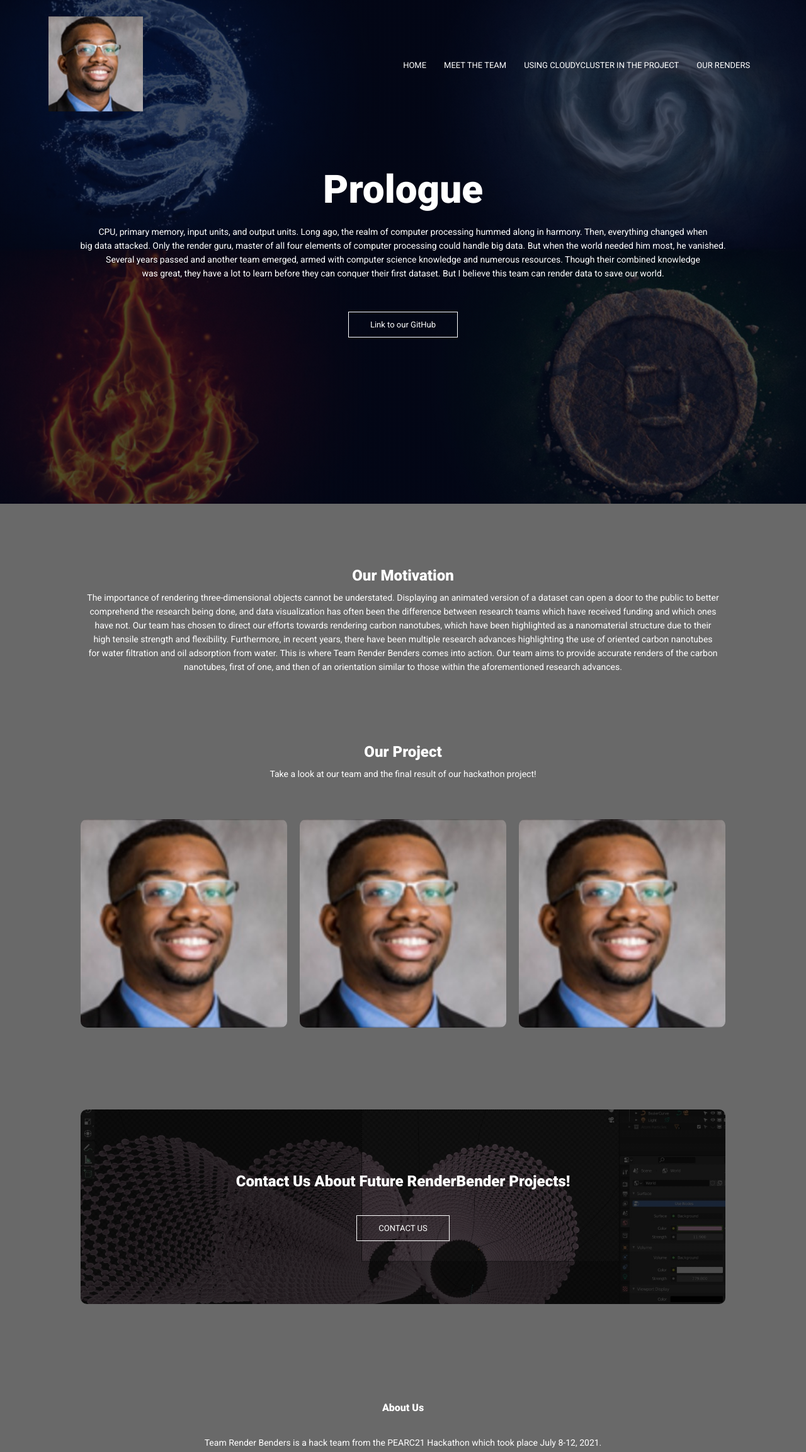
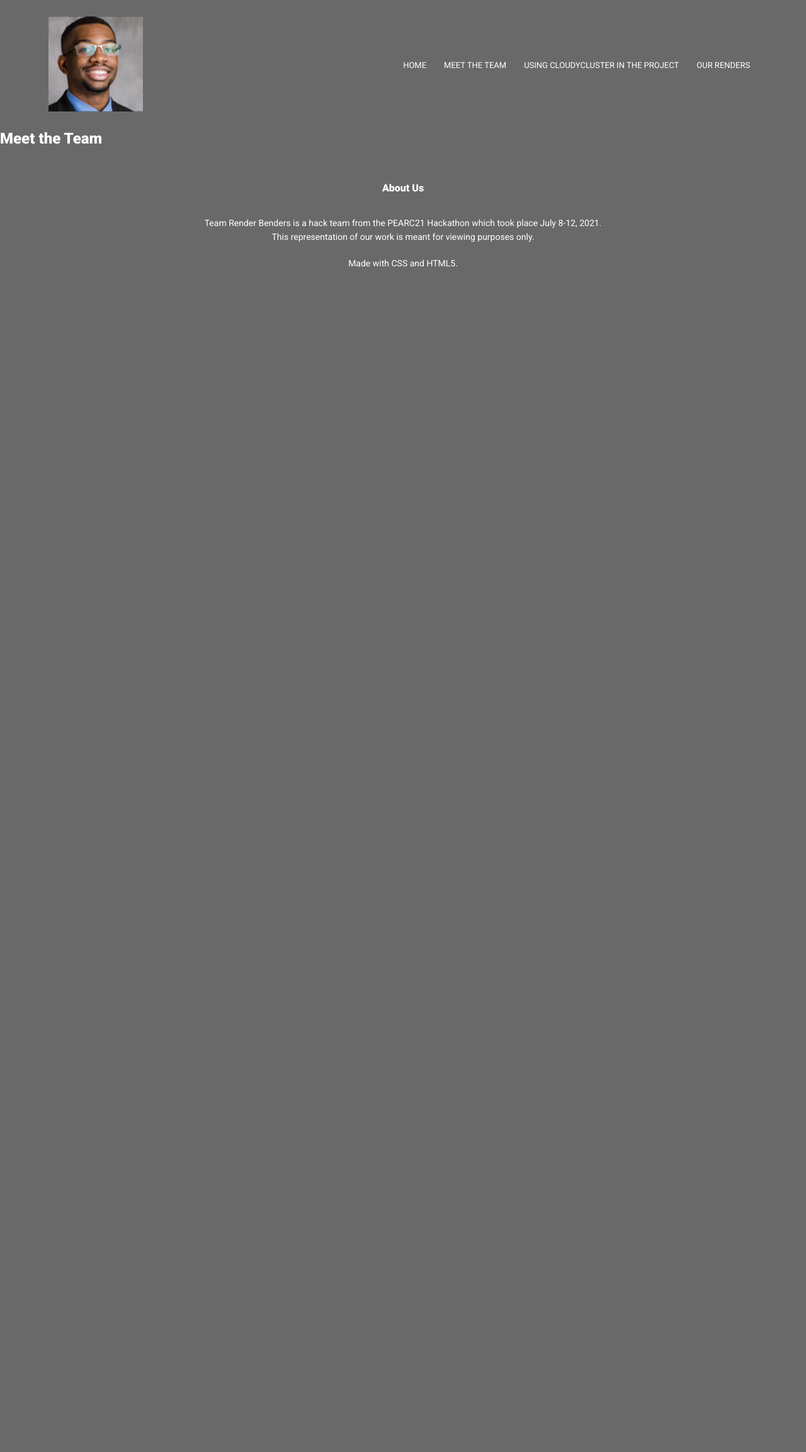
Before and after one commit to rollercoaster111/renderbenders, a Flask app: template templates/team.html in a window 1280 px wide. Shown: the top 2306 px of the page at 63% size. After the commit the page ends 424 px from the top, so only its background shows below. Run offline with Flask 2, Linux system fonts and the light colour scheme; the template is opened without the code that fills it, so the values that code supplies are empty.

Commit message:
minor initial changes

```diff
--- a/templates/team.html
+++ b/templates/team.html
@@ -10,7 +10,7 @@
 <link rel="stylesheet" href="https://cdn.jsdelivr.net/npm/@fortawesome/fontawesome-free@5.15.3/css/fontawesome.min.css">
 </head>
 <body>
-	<section class="header">
+	<section class="subheader">
 		<nav>
 			<a href="main.html"><img src="images/Chris_Metellus.jpg"></a>
 			<div class="nav-links">
@@ -22,50 +22,9 @@
 				</ul>
 			</div>
 		</nav>
-<div class="text-box">
-	<h1>Prologue</h1>
-	<p>
-		CPU, primary memory, input units, and output units. Long ago, the realm of computer processing hummed along in harmony. Then, everything changed when <br>big data attacked. Only the render guru, master of all four elements of computer processing could handle big data. But when the world needed him most, he vanished. <br> Several years passed and another team emerged, armed with computer science knowledge and numerous resources. Though their combined knowledge <br>was great, they have a lot to learn before they can conquer their first dataset. But I believe this team can render data to save our world.
-	</p>
-	<a href="https://github.com/rollercoaster111/renderbenders" class="hero-btn">Link to our GitHub</a>
-</div>
-	</section>
-	<!-----Course --->
-	<section class="team-intro">
-		<h1> Our Motivation </h1>
-		<p>The importance of rendering three-dimensional objects cannot be understated. Displaying an animated version of a dataset can open a door to the public to better comprehend the research being done, and data visualization has often been the difference between research teams which have received funding and which ones have not. Our team has chosen to direct our efforts towards rendering carbon nanotubes, which have been highlighted as a nanomaterial structure due to their high tensile strength and flexibility. Furthermore, in recent years, there have been multiple research advances highlighting the use of oriented carbon nanotubes for water filtration and oil adsorption from water. This is where Team Render Benders comes into action. Our team aims to provide accurate renders of the carbon nanotubes, first of one, and then of an orientation similar to those within the aforementioned research advances.</p>
-    </section>
-    <section class="features">
-    	<h1>Our Project</h1>
-    	<p>Take a look at our team and the final result of our hackathon project!</p>
-		<div class="row">
-			<div class="intro-col">
-				<img src="images/Chris_Metellus.jpg">
-				<div class="layer">
-					<h3>Our Team</h3>
-				</div>
-			</div>
-			<div class="intro-col">
-				<img src="images/Chris_Metellus.jpg">
-				<div class="layer">
-					<h3>Resources and Sponsors</h3>
-				</div>
-			</div>
-			<div class="intro-col">
-				<img src="images/Chris_Metellus.jpg">
-				<div class="layer">
-					<h3>Our Renders</h3>
-				</div>
-			</div>
-		</div>
+        <h1>Meet the Team</h1>
 	</section>
 
-	<!--Call to Action-->
-	<section class="cta">
-		<h1>Contact Us About Future RenderBender Projects!</h1>
-		<a href="https://www.youtube.com/watch?v=dQw4w9WgXcQ" class="hero-btn">CONTACT US</a>
-
-	</section>
 	<!---Footer-->
 	<section class="footer">
 		<h4>About Us</h4>
```
